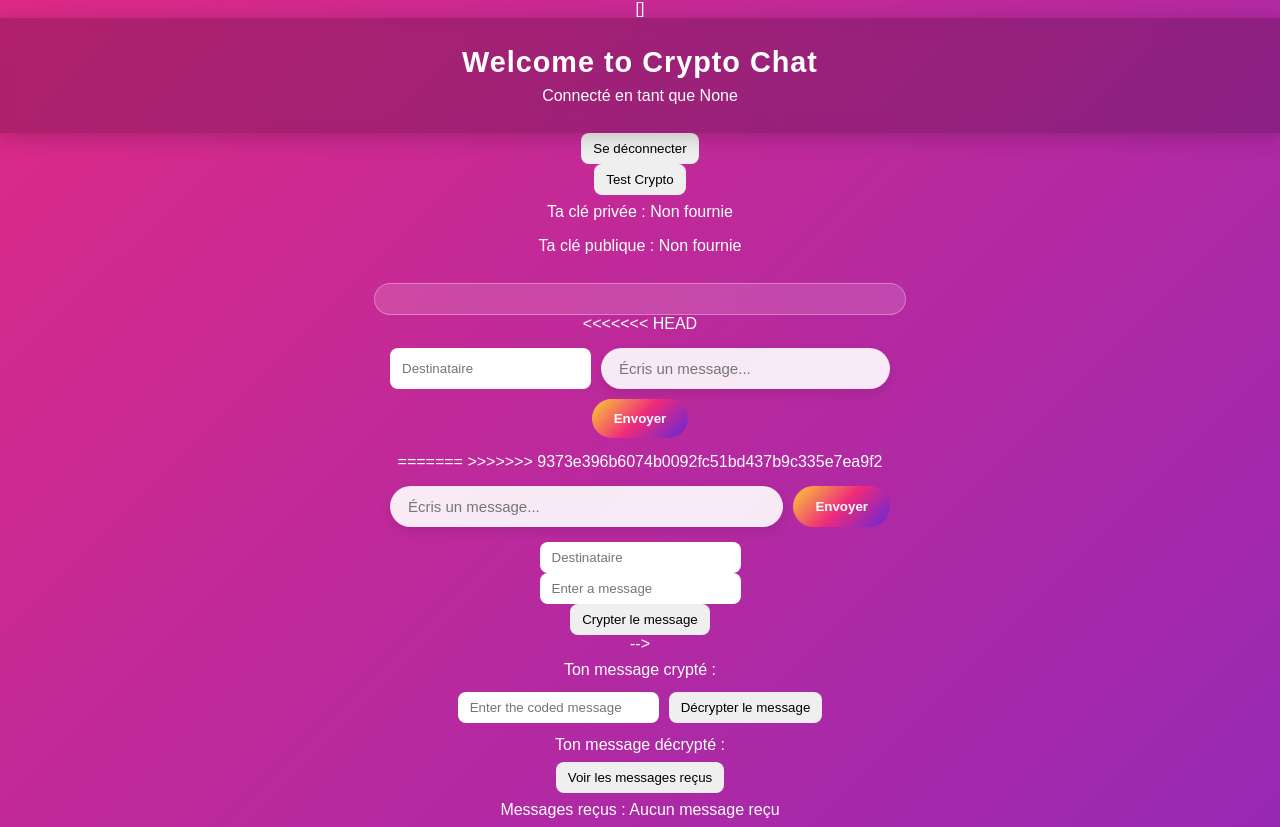
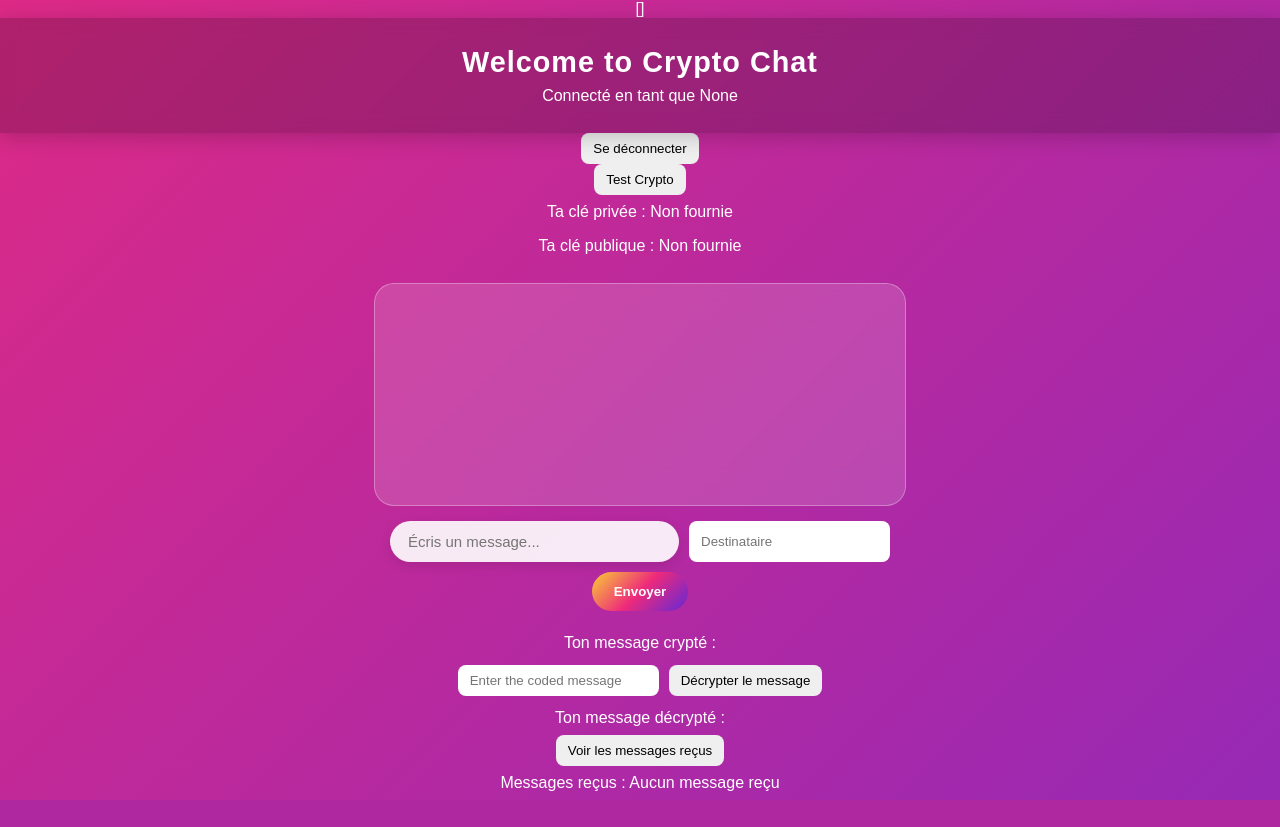
Before and after one commit to Alban-70/RSA, a Flask app: template templates/index.html in a window 1280 px wide. After the commit the page ends 800 px from the top, so only its background shows below. Run offline with Flask 3, Linux system fonts and the light colour scheme; the template is opened without the code that fills it, so the values that code supplies are empty.

Commit message:
résolution à moitié chat

```diff
--- a/static/js/reponse.js
+++ b/static/js/reponse.js
@@ -10,39 +10,21 @@
   chatContainer.scrollTop = chatContainer.scrollHeight;
 }
 
-<<<<<<< HEAD
 chatForm.addEventListener('submit', async (e) => {
-=======
-
-chatForm.addEventListener('submit', (e) => {
->>>>>>> 9373e396b6074b0092fc51bd437b9c335e7ea9f2
   e.preventDefault();
 
-  if (!chatInput.value.trim()) return;
+  const message = chatInput.value.trim();
+  if (!message) return;
 
-<<<<<<< HEAD
-  // Ajouter le message utilisateur dans le chat
   addMessage(message, 'user');
 
-  // Préparer les données à envoyer
   const formData = new FormData(chatForm);
-
-  // Envoyer au serveur via fetch
-  const response = await fetch(chatForm.action, {
-    method: 'POST',
-    body: formData
-  });
-
-  // Récupérer la réponse JSON du serveur
+  const response = await fetch(chatForm.action, { method: 'POST', body: formData });
   const data = await response.json();
 
-  // Afficher le message crypté côté bot
   if (data.coded_message) {
     addMessage(data.coded_message, 'bot');
   }
 
   chatInput.value = '';
-=======
-  chatForm.submit();  // laisser Flask gérer l’historique
->>>>>>> 9373e396b6074b0092fc51bd437b9c335e7ea9f2
 });
--- a/templates/index.html
+++ b/templates/index.html
@@ -32,33 +32,15 @@
         {% endfor %}
     </div>
 
-<<<<<<< HEAD
-    <form id="chat-form" action="/crypter_message" method="POST">
-      <input type="hidden" name="n_pub" value="{{ public_key[0] if public_key else '' }}">
-      <input type="hidden" name="e_pub" value="{{ public_key[1] if public_key else '' }}">
-      <!-- Champ destinataire (dupliquer ici pour que le formulaire l'envoie) -->
-      <input type="text" name="username-input" id="username-input-form" placeholder="Destinataire">
-      <input type="text" id="chat-input" name="message" placeholder="Écris un message...">
-      <button type="submit" id="chat-submit">Envoyer</button>
-    </form>
-=======
->>>>>>> 9373e396b6074b0092fc51bd437b9c335e7ea9f2
 
     <form id="chat-form" action="/crypter_message" method="POST">
         <input type="hidden" name="n_pub" value="{{ public_key[0] if public_key else '' }}">
         <input type="hidden" name="e_pub" value="{{ public_key[1] if public_key else '' }}">
         <input type="text" id="chat-input" name="message" placeholder="Écris un message...">
+        <input type="text" name="username-input" placeholder="Destinataire">
         <button type="submit" id="chat-submit">Envoyer</button>
     </form>
-    <!--
-    <form action="/crypter_message" method="POST">
-      <input type="hidden" name="n_pub" value="{{ public_key[0] if public_key else '' }}">
-      <input type="hidden" name="e_pub" value="{{ public_key[1] if public_key else '' }}">
-      <!-- Champ destinataire -->
-      <input type="text" name="username-input" placeholder="Destinataire">
-      <input type="text" name="message" placeholder="Enter a message">
-      <button type="submit">Crypter le message</button>
-    </form> -->
+
 
     <p>Ton message crypté : <span id="encrypted-message">{{ encrypted_message if encrypted_message is defined else
             'Aucun message crypté' }}</span></p>
```
Also changed, not shown: static/js/chat.js (+6 -5 lines), 1 other file.
